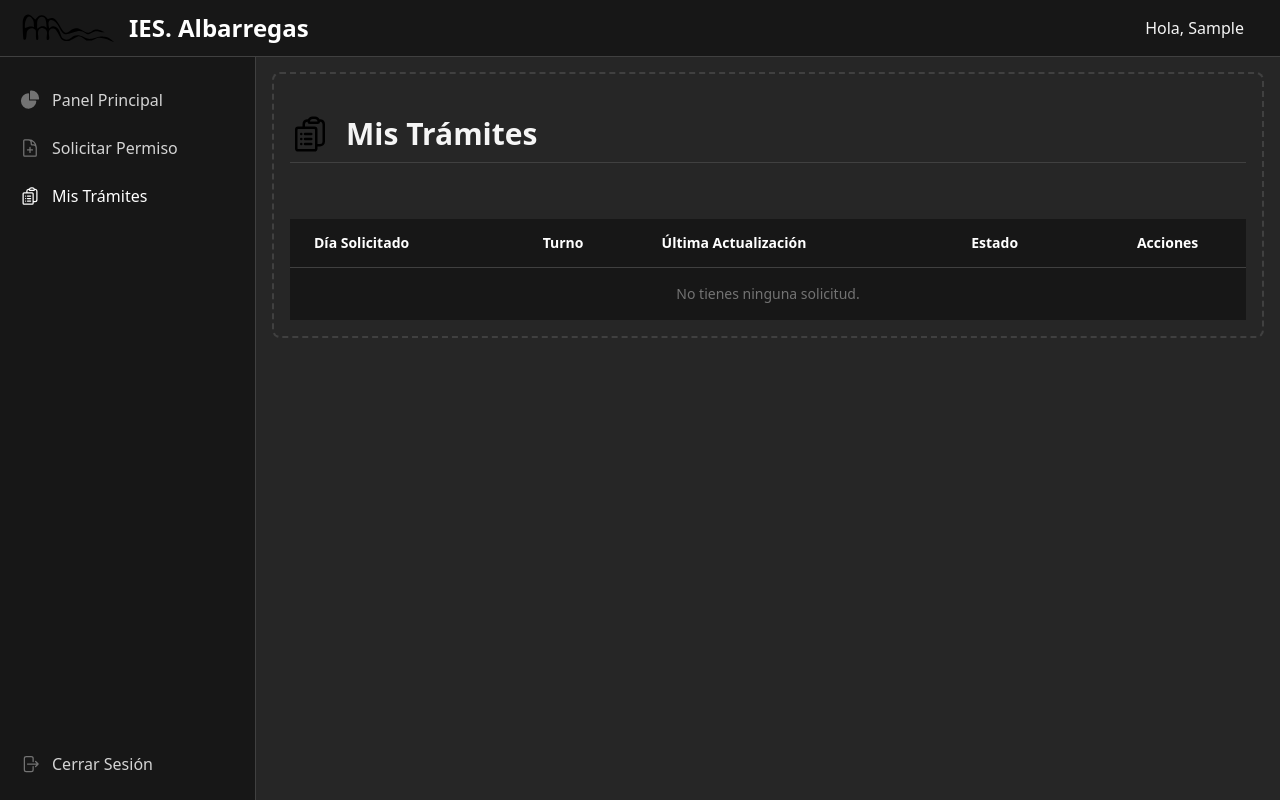
After one commit to brodriguezp09/EduPanel, a Django app: page /asuntos_personales/mis-solicitudes/ in a window 1280 px wide. The commit adds this page. Run offline with Django 4.2, Linux system fonts and the light colour scheme; the visitor is signed in with stand-in values (Sample User, id 1); data that the repository does not hold is empty; some libraries are stand-ins or nearby versions.

Commit message:
feat(asuntos): Desarrollar módulo completo de gestión de asuntos particulares.

```diff
--- a/asuntosParticulares/urls.py
+++ b/asuntosParticulares/urls.py
@@ -1,8 +1,11 @@
 from django.urls import path
-from .views import solicitar_permiso_view
+from .views import solicitar_permiso_view,cancelar_solicitud_view, MisSolicitudesView, cancelar_solicitud_confirm_view
 
 app_name = 'asuntosParticulares'
 
 urlpatterns = [
     path('solicitar/', solicitar_permiso_view, name='solicitar_permiso'),
+    path('mis-solicitudes/', MisSolicitudesView.as_view(), name='mis_solicitudes'),
+    path('cancelar/<int:pk>/confirm/', cancelar_solicitud_confirm_view, name='cancelar_solicitud_confirm'),
+    path('cancelar/<int:pk>/', cancelar_solicitud_view, name='cancelar_solicitud'),
 ]
--- /dev/null
+++ b/asuntosParticulares/views/listarSolicitudes.py
@@ -0,0 +1,16 @@
+from django.views.generic import ListView
+from django.contrib.auth.mixins import LoginRequiredMixin
+from asuntosParticulares.models import AsuntosParticulares
+
+
+class MisSolicitudesView(LoginRequiredMixin, ListView):
+    model = AsuntosParticulares
+    template_name = 'asuntos/mis_solicitudes.html'
+    context_object_name = 'solicitudes'
+
+    def get_queryset(self):
+        """
+        Esta función se asegura de que cada usuario solo vea sus propias solicitudes,
+        ordenadas de la más reciente a la más antigua.
+        """
+        return AsuntosParticulares.objects.filter(profesor=self.request.user).order_by('-fecha_solicitud')
--- /dev/null
+++ b/templates/asuntos/mis_solicitudes.html
@@ -0,0 +1,173 @@
+{% extends "base.html" %}
+
+{% block title %}Mis Trámites{% endblock %}
+
+{% block content %}
+<div x-data="{
+    modalOpen: false,
+    selectedSolicitud: {}
+}" @keydown.escape.window="modalOpen = false">
+
+    <!-- Cabecera de la página -->
+    <div class="px-4 py-6 sm:px-0">
+        <div class="flex items-center">
+            <svg class="h-10 w-10 mr-4 text-primary-500" xmlns="http://www.w3.org/2000/svg" fill="none"
+                viewBox="0 0 24 24" stroke-width="1.5" stroke="currentColor">
+                <path stroke-linecap="round" stroke-linejoin="round"
+                    d="M9 12h3.75M9 15h3.75M9 18h3.75m3 .75H18a2.25 2.25 0 002.25-2.25V6.108c0-1.135-.845-2.098-1.976-2.192a48.424 48.424 0 00-1.123-.08m-5.801 0c-.065.21-.1.433-.1.664 0 .414.336.75.75.75h4.5a.75.75 0 00.75-.75 2.25 2.25 0 00-.1-.664m-5.8 0A2.251 2.251 0 0113.5 2.25H15c1.012 0 1.867.668 2.15 1.586m-5.8 0c-.376.023-.75.05-1.124.08C9.095 4.01 8.25 4.973 8.25 6.108V8.25m0 0H4.875c-.621 0-1.125.504-1.125 1.125v11.25c0 .621.504 1.125 1.125 1.125h9.75c.621 0 1.125-.504 1.125-1.125V9.375c0-.621-.504-1.125-1.125-1.125H8.25zM6.75 12h.008v.008H6.75V12zm0 3h.008v.008H6.75V15zm0 3h.008v.008H6.75V18z" />
+            </svg>
+            <h1 class="text-3xl font-bold text-neutral-100">Mis Trámites</h1>
+        </div>
+        <hr class="mt-2 border-t border-neutral-700">
+    </div>
+
+    <!-- Tabla de solicitudes -->
+    <div class="mt-8 flow-root">
+        <div class="-my-2 -mx-4 overflow-x-auto sm:-mx-6 lg:-mx-8">
+            <div class="inline-block min-w-full py-2 align-middle sm:px-6 lg:px-8">
+                <table class="min-w-full divide-y divide-neutral-700">
+                    <thead class="bg-neutral-900 hidden lg:table-header-group">
+                        <tr>
+                            <th scope="col" class="py-3.5 pl-4 pr-3 text-left text-sm font-semibold text-white sm:pl-6">
+                                Día Solicitado</th>
+                            <th scope="col" class="px-3 py-3.5 text-left text-sm font-semibold text-white">Turno</th>
+                            <th scope="col" class="px-3 py-3.5 text-left text-sm font-semibold text-white">Última
+                                Actualización</th>
+                            <th scope="col" class="px-3 py-3.5 text-left text-sm font-semibold text-white">Estado</th>
+                            <th scope="col" class="px-3 py-3.5 text-center text-sm font-semibold text-white">Acciones
+                            </th>
+                        </tr>
+                    </thead>
+                    <tbody class="divide-y divide-neutral-800 bg-neutral-900">
+                        {% for solicitud in solicitudes %}
+                        <tr
+                            class="block lg:table-row mb-4 lg:mb-0 border-b lg:border-none border-neutral-700 rounded-lg lg:rounded-none overflow-hidden shadow-lg lg:shadow-none hover:bg-neutral-800 transition-colors duration-200">
+                            <td @click="selectedSolicitud = JSON.parse('{{ solicitud.to_json|escapejs }}'); modalOpen = true"
+                                data-label="Día Solicitado"
+                                class="cursor-pointer relative whitespace-nowrap py-4 px-6 text-sm font-medium text-white block lg:table-cell text-right lg:text-left before:content-[attr(data-label)] before:absolute before:left-6 before:font-semibold before:text-neutral-400 lg:before:content-none lg:pl-6">
+                                {{ solicitud.dia_solicitado|date:"d/m/Y" }}</td>
+                            <td @click="selectedSolicitud = JSON.parse('{{ solicitud.to_json|escapejs }}'); modalOpen = true"
+                                data-label="Turno"
+                                class="cursor-pointer relative whitespace-nowrap py-4 px-6 text-sm text-neutral-300 block lg:table-cell text-right lg:text-left before:content-[attr(data-label)] before:absolute before:left-6 before:font-semibold before:text-neutral-400 lg:before:content-none">
+                                {{ solicitud.get_turno_solicitado_display }}</td>
+                            <td @click="selectedSolicitud = JSON.parse('{{ solicitud.to_json|escapejs }}'); modalOpen = true"
+                                data-label="Actualización"
+                                class="cursor-pointer relative whitespace-nowrap py-4 px-6 text-sm text-neutral-300 block lg:table-cell text-right lg:text-left before:content-[attr(data-label)] before:absolute before:left-6 before:font-semibold before:text-neutral-400 lg:before:content-none">
+                                {{ solicitud.fecha_modificacion|date:"d/m/Y" }}</td>
+                            <td @click="selectedSolicitud = JSON.parse('{{ solicitud.to_json|escapejs }}'); modalOpen = true"
+                                data-label="Estado"
+                                class="cursor-pointer relative whitespace-nowrap py-4 px-6 text-sm text-neutral-300 block lg:table-cell text-right lg:text-left before:content-[attr(data-label)] before:absolute before:left-6 before:font-semibold before:text-neutral-400 lg:before:content-none">
+                                {% if solicitud.estado == 'aprobado' %}
+                                <span
+                                    class="inline-flex items-center rounded-md bg-green-500/10 px-2 py-1 text-xs font-medium text-green-400 ring-1 ring-inset ring-green-500/20">Aprobado</span>
+                                {% elif solicitud.estado == 'pendiente' %}
+                                <span
+                                    class="inline-flex items-center rounded-md bg-yellow-400/10 px-2 py-1 text-xs font-medium text-yellow-500 ring-1 ring-inset ring-yellow-400/20">Pendiente</span>
+                                {% else %}
+                                <span
+                                    class="inline-flex items-center rounded-md bg-red-400/10 px-2 py-1 text-xs font-medium text-red-400 ring-1 ring-inset ring-red-400/30">Rechazado
+                                    / Cancelado</span>
+                                {% endif %}
+                            </td>
+                            <td data-label="Acciones"
+                                class="relative whitespace-nowrap py-4 px-6 text-right text-sm font-medium sm:pr-6 block lg:table-cell before:content-[attr(data-label)] before:absolute before:left-6 before:font-semibold before:text-neutral-400 lg:before:content-none lg:text-center">
+                                {% if solicitud.estado == 'pendiente' %}
+                                <a @click.stop href="{% url 'asuntosParticulares:cancelar_solicitud_confirm' solicitud.pk %}"
+                                    class="text-red-400 hover:text-red-300 hover:underline">Cancelar</a>
+                                {% else %}
+                                <span class="text-neutral-500">-</span>
+                                {% endif %}
+                            </td>
+                        </tr>
+                        {% empty %}
+                        <tr>
+                            <td colspan="5" class="whitespace-nowrap px-3 py-4 text-sm text-center text-neutral-500">No
+                                tienes ninguna solicitud.</td>
+                        </tr>
+                        {% endfor %}
+                    </tbody>
+                </table>
+            </div>
+        </div>
+    </div>
+
+    <!-- Modal de Detalles -->
+    <div x-show="modalOpen" x-transition:enter="ease-out duration-300" x-transition:enter-start="opacity-0"
+        x-transition:enter-end="opacity-100" x-transition:leave="ease-in duration-200"
+        x-transition:leave-start="opacity-100" x-transition:leave-end="opacity-0"
+        class="fixed z-50 inset-0 overflow-y-auto" aria-labelledby="modal-title" role="dialog" aria-modal="true"
+        x-cloak>
+        <div class="flex items-end justify-center min-h-screen pt-4 px-4 pb-20 text-center sm:block sm:p-0">
+            <div @click="modalOpen = false" class="fixed inset-0 bg-neutral-900 bg-opacity-75 transition-opacity"
+                aria-hidden="true"></div>
+            <span class="hidden sm:inline-block sm:align-middle sm:h-screen" aria-hidden="true">&#8203;</span>
+            <div
+                class="inline-block align-bottom bg-white rounded-lg text-left overflow-hidden shadow-xl transform transition-all sm:my-8 sm:align-middle sm:max-w-2xl sm:w-full">
+                <div class="bg-white px-4 pt-5 pb-4 sm:p-6 sm:pb-4">
+                    <div class="sm:flex sm:items-start">
+                        <div
+                            class="mx-auto flex-shrink-0 flex items-center justify-center h-12 w-12 rounded-full bg-primary-500 sm:mx-0 sm:h-10 sm:w-10">
+                            <svg class="h-6 w-6 text-white" xmlns="http://www.w3.org/2000/svg" fill="none"
+                                viewBox="0 0 24 24" stroke-width="1.5" stroke="currentColor">
+                                <path stroke-linecap="round" stroke-linejoin="round"
+                                    d="M9 12h3.75M9 15h3.75M9 18h3.75m3 .75H18a2.25 2.25 0 002.25-2.25V6.108c0-1.135-.845-2.098-1.976-2.192a48.424 48.424 0 00-1.123-.08m-5.801 0c-.065.21-.1.433-.1.664 0 .414.336.75.75.75h4.5a.75.75 0 00.75-.75 2.25 2.25 0 00-.1-.664m-5.8 0A2.251 2.251 0 0113.5 2.25H15c1.012 0 1.867.668 2.15 1.586m-5.8 0c-.376.023-.75.05-1.124.08C9.095 4.01 8.25 4.973 8.25 6.108V8.25m0 0H4.875c-.621 0-1.125.504-1.125 1.125v11.25c0 .621.504 1.125 1.125 1.125h9.75c.621 0 1.125-.504 1.125-1.125V9.375c0-.621-.504-1.125-1.125-1.125H8.25zM6.75 12h.008v.008H6.75V12zm0 3h.008v.008H6.75V15zm0 3h.008v.008H6.75V18z" />
+                            </svg>
+                        </div>
+                        <div class="mt-3 text-center sm:mt-0 sm:ml-4 sm:text-left w-full">
+                            <h3 class="text-lg leading-6 font-medium text-gray-900" id="modal-title">Detalles de la
+                                Solicitud</h3>
+                            <div class="mt-4 border-t border-gray-200">
+                                <dl class="divide-y divide-gray-200">
+                                    <div class="py-4 sm:grid sm:grid-cols-3 sm:gap-4 sm:py-5">
+                                        <dt class="text-sm font-medium text-gray-500">Día Solicitado</dt>
+                                        <dd class="mt-1 text-sm text-gray-900 sm:col-span-2 sm:mt-0"
+                                            x-text="selectedSolicitud.dia_solicitado"></dd>
+                                    </div>
+                                    <div class="py-4 sm:grid sm:grid-cols-3 sm:gap-4 sm:py-5">
+                                        <dt class="text-sm font-medium text-gray-500">Turno</dt>
+                                        <dd class="mt-1 text-sm text-gray-900 sm:col-span-2 sm:mt-0"
+                                            x-text="selectedSolicitud.turno"></dd>
+                                    </div>
+                                    <div class="py-4 sm:grid sm:grid-cols-3 sm:gap-4 sm:py-5">
+                                        <dt class="text-sm font-medium text-gray-500">Estado</dt>
+                                        <dd class="mt-1 text-sm text-gray-900 sm:col-span-2 sm:mt-0"
+                                            x-html="selectedSolicitud.estado_html"></dd>
+                                    </div>
+                                    <div class="py-4 sm:grid sm:grid-cols-3 sm:gap-4 sm:py-5">
+                                        <dt class="text-sm font-medium text-gray-500">Relación Jurídica</dt>
+                                        <dd class="mt-1 text-sm text-gray-900 sm:col-span-2 sm:mt-0"
+                                            x-text="selectedSolicitud.relacion_juridica"></dd>
+                                    </div>
+                                    <div class="py-4 sm:grid sm:grid-cols-3 sm:gap-4 sm:py-5">
+                                        <dt class="text-sm font-medium text-gray-500">Jornada</dt>
+                                        <dd class="mt-1 text-sm text-gray-900 sm:col-span-2 sm:mt-0"
+                                            x-text="selectedSolicitud.jornada"></dd>
+                                    </div>
+                                    <div class="py-4 sm:grid sm:grid-cols-3 sm:gap-4 sm:py-5"
+                                        x-show="selectedSolicitud.es_causa_sobrevenida === 'Sí'">
+                                        <dt class="text-sm font-medium text-gray-500">Justificación</dt>
+                                        <dd class="mt-1 text-sm text-gray-900 sm:col-span-2 sm:mt-0"
+                                            x-text="selectedSolicitud.justificacion_causa"></dd>
+                                    </div>
+                                </dl>
+                            </div>
+                        </div>
+                    </div>
+                </div>
+                <div class="bg-gray-50 px-4 py-3 sm:px-6 sm:flex sm:flex-row-reverse">
+                    <template x-if="selectedSolicitud.estado === 'pendiente'">
+                        <a :href="`/asuntos_personales/cancelar/${selectedSolicitud.pk}/confirm/`"
+                            class="w-full inline-flex justify-center rounded-md border border-transparent shadow-sm px-4 py-2 bg-red-600 text-base font-medium text-white hover:bg-red-700 focus:outline-none sm:ml-3 sm:w-auto sm:text-sm">
+                            Cancelar Solicitud
+                        </a>
+                    </template>
+                    <button @click="modalOpen = false" type="button"
+                        class="mt-3 w-full inline-flex justify-center rounded-md bg-white px-3 py-2 text-sm font-semibold text-gray-900 shadow-sm ring-1 ring-inset ring-gray-300 hover:bg-gray-50 sm:mt-0 sm:w-auto">
+                        Cerrar
+                    </button>
+                </div>
+            </div>
+        </div>
+    </div>
+</div>
+{% endblock %}
--- a/templates/includes/vertical_nav.html
+++ b/templates/includes/vertical_nav.html
@@ -16,7 +16,7 @@
                         {% if request.resolver_match.url_name == 'home' %}
                             text-white
                         {% else %}
-                            text-neutral-400 group-hover:text-white
+                            text-neutral-500 group-hover:text-primary-400
                         {% endif %}" aria-hidden="true" xmlns="http://www.w3.org/2000/svg" fill="currentColor"
                         viewBox="0 0 22 21">
                         <path
@@ -40,23 +40,43 @@
                         {% if request.resolver_match.url_name == 'solicitar_permiso' %}
                             text-white
                         {% else %}
-                            text-neutral-400 group-hover:text-white
+                            text-neutral-500 group-hover:text-primary-400
                         {% endif %}" aria-hidden="true" xmlns="http://www.w3.org/2000/svg" fill="none"
                         viewBox="0 0 24 24" stroke-width="1.5" stroke="currentColor">
                         <path stroke-linecap="round" stroke-linejoin="round"
-                            d="M6.75 3v2.25M17.25 3v2.25M3 18.75V7.5a2.25 2.25 0 012.25-2.25h13.5A2.25 2.25 0 0121 7.5v11.25m-18 0A2.25 2.25 0 005.25 21h13.5A2.25 2.25 0 0021 18.75m-18 0h18M-4.5 12h22.5" />
+                            d="M19.5 14.25v-2.625a3.375 3.375 0 00-3.375-3.375h-1.5A1.125 1.125 0 0113.5 7.125v-1.5a3.375 3.375 0 00-3.375-3.375H8.25m3.75 9v6m3-3H9m1.5-12H5.625c-.621 0-1.125.504-1.125 1.125v17.25c0 .621.504 1.125 1.125 1.125h12.75c.621 0 1.125-.504 1.125-1.125V11.25a9 9 0 00-9-9z" />
                     </svg>
                     <span class="flex-1 ml-3 whitespace-nowrap">Solicitar Permiso</span>
                 </a>
             </li>
-            <!-- Añade más enlaces aquí -->
+            <li>
+                <!-- Enlace a Mis Trámites -->
+                <a href="{% url 'asuntosParticulares:mis_solicitudes' %}" class="flex items-center p-2 rounded-lg group
+                    {% if request.resolver_match.url_name == 'mis_solicitudes' %}
+                        bg-primary-500 text-white
+                    {% else %}
+                        text-neutral-300 hover:bg-neutral-700 hover:text-white
+                    {% endif %}
+                ">
+                    <svg class="w-5 h-5 transition duration-75
+                        {% if request.resolver_match.url_name == 'mis_solicitudes' %}
+                            text-white
+                        {% else %}
+                            text-neutral-500 group-hover:text-primary-400
+                        {% endif %}" aria-hidden="true" xmlns="http://www.w3.org/2000/svg" fill="none"
+                        viewBox="0 0 24 24" stroke-width="1.5" stroke="currentColor">
+                        <path stroke-linecap="round" stroke-linejoin="round"
+                            d="M9 12h3.75M9 15h3.75M9 18h3.75m3 .75H18a2.25 2.25 0 002.25-2.25V6.108c0-1.135-.845-2.098-1.976-2.192a48.424 48.424 0 00-1.123-.08m-5.801 0c-.065.21-.1.433-.1.664 0 .414.336.75.75.75h4.5a.75.75 0 00.75-.75 2.25 2.25 0 00-.1-.664m-5.8 0A2.251 2.251 0 0113.5 2.25H15c1.012 0 1.867.668 2.15 1.586m-5.8 0c-.376.023-.75.05-1.124.08C9.095 4.01 8.25 4.973 8.25 6.108V8.25m0 0H4.875c-.621 0-1.125.504-1.125 1.125v11.25c0 .621.504 1.125 1.125 1.125h9.75c.621 0 1.125-.504 1.125-1.125V9.375c0-.621-.504-1.125-1.125-1.125H8.25zM6.75 12h.008v.008H6.75V12zm0 3h.008v.008H6.75V15zm0 3h.008v.008H6.75V18z" />
+                    </svg>
+                    <span class="flex-1 ml-3 whitespace-nowrap">Mis Trámites</span>
+                </a>
+            </li>
         </ul>
         <div>
             <form action="{% url 'logout' %}" method="post">
-                {% csrf_token %}
                 <button type="submit"
-                    class="w-full flex items-center p-2 text-neutral-300 rounded-lg hover:bg-neutral-700 group text-left">
-                    <svg class="w-5 h-5 text-neutral-400 transition duration-75 group-hover:text-white"
+                    class="w-full flex items-center p-2 text-neutral-300 rounded-lg hover:bg-neutral-700 hover:text-white group text-left">
+                    <svg class="w-5 h-5 text-neutral-500 transition duration-75 group-hover:text-primary-400"
                         aria-hidden="true" xmlns="http://www.w3.org/2000/svg" fill="none" viewBox="0 0 24 24"
                         stroke-width="1.5" stroke="currentColor">
                         <path stroke-linecap="round" stroke-linejoin="round"
```
Also changed, not shown: asuntosParticulares/models/asuntosParticulares.py (+32 -1 lines), asuntosParticulares/views/__init__.py (+7 -1 lines), asuntosParticulares/views/cancelarSolicitud.py (added, +38 -0 lines), templates/asuntos/cancelar_solicitud_confirm.html (added, +41 -0 lines).
